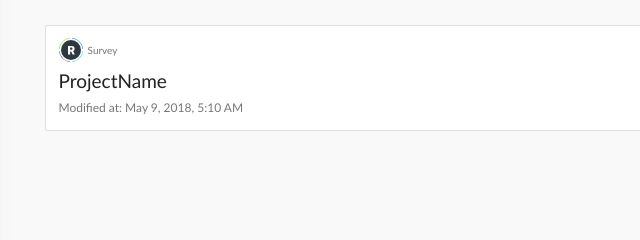
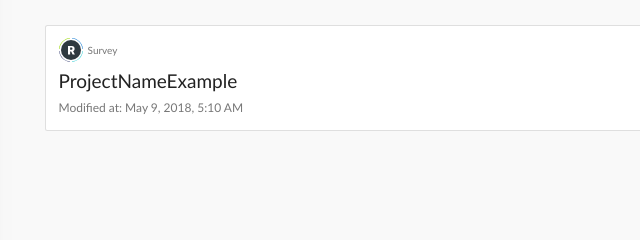
Before and after one commit to mostafaabobakr7/survayAdminDashboard, a website: page src/index.html in a window 1280 px wide. Shown: the part 175-415 px from the top of the page, 0-640 px from the left. Drawn offline with Linux system fonts and the light colour scheme.

Commit message:
ADD: some * globals

```diff
--- a/src/index.html
+++ b/src/index.html
@@ -139,7 +139,7 @@
                         <img width="24" height="24" src="./img/research_core.svg" alt="research core img">
                         <span class="pl-1"> Survey</span>
                       </h6>
-                      <h2 class="projectName">ProjectName</h2>
+                      <h2 class="projectName">ProjectNameExample</h2>
                       <p class="card-text">Modified at: May 9, 2018, 5:10 AM</p>
                     </div>
                     <div class="col-md-9 d-flex justify-content-end">
--- a/src/scss/base/_base.scss
+++ b/src/scss/base/_base.scss
@@ -10,6 +10,8 @@
   background-repeat: no-repeat;
   /* projects that use icons. It doesn't affect much on most layouts I tried applying it on, as it only really comes up when inline or inline-block elements line up with each other on the same line. */
   vertical-align: middle;
+  overflow-wrap: break-word;
+  word-wrap: break-word;
 }
 
 html {
```
Also changed, not shown: index.html (+1 -1 lines), css/style.css, src/css/style.css, 1 other file.
